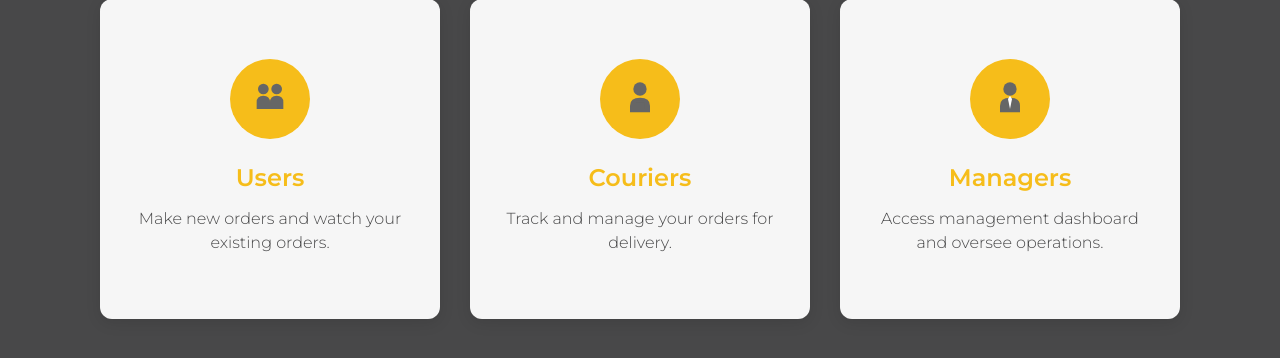
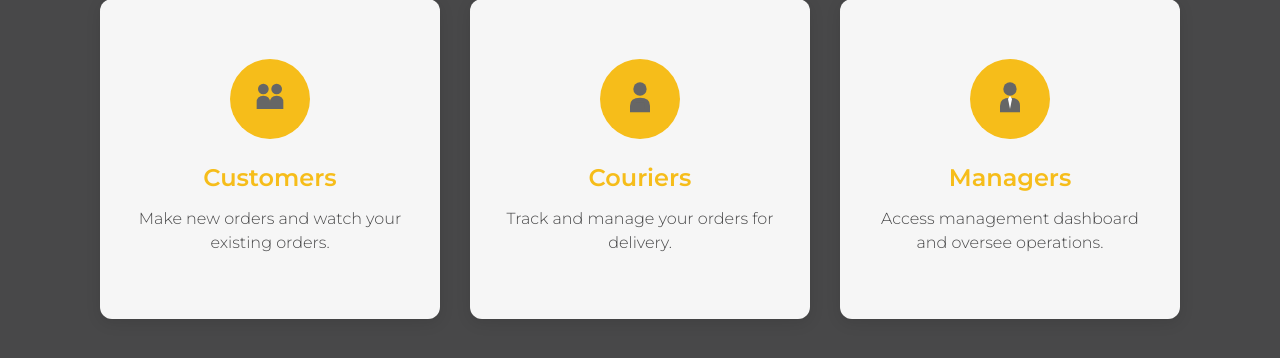
Before and after one commit to AloniChen/Opcode-Project-2025, a Flask app: page / in a window 1280 px wide. Shown: the part 239-597 px from the top of the page. Run offline with Flask 3, Linux system fonts and the light colour scheme.

Commit message:
customers instead of users + delete sign up button for couriers

```diff
--- a/app.py
+++ b/app.py
@@ -24,7 +24,7 @@ def authenticate_user(user_type: str, user_id: str, password: str) -> Optional[D
             manager = ds.get_manager_by_id(user_id)
             if manager and getattr(manager, 'password', None) == password:
                 return manager.to_dict()
-        elif user_type == 'users':
+        elif user_type == 'customers':
             customer = ds.get_customer_by_id(user_id)
             if customer and getattr(customer, 'password', None) == password:
                 return customer.to_dict()
@@ -43,7 +43,7 @@ def index() -> str:
 
 @app.route("/login/<user_type>")
 def login_page(user_type: str) -> Union[str, Response]:
-    if user_type not in ['users', 'couriers', 'managers']:
+    if user_type not in ['customers', 'couriers', 'managers']:
         flash('Invalid user type')
         return redirect(url_for('index'))
 
@@ -51,7 +51,7 @@ def login_page(user_type: str) -> Union[str, Response]:
 
 @app.route("/authenticate", methods=['POST'])
 def authenticate() -> Union[str, Response]:
-    user_type = request.form.get('user_type') or 'users'
+    user_type = request.form.get('user_type') or 'customers'
     user_id = request.form.get('username') or ''
     password = request.form.get('password') or ''
     if not all([user_type, user_id, password]):
--- a/templates/index.html
+++ b/templates/index.html
@@ -20,7 +20,7 @@
     </section>
 
     <div class="features-section">
-        <div class="feature-card" onclick="goToLogin('users')">
+        <div class="feature-card" onclick="goToLogin('customers')">
             <div class="feature-icon">
                 <svg viewBox="0 0 60 60" xmlns="http://www.w3.org/2000/svg">
                     <circle cx="20" cy="15" r="8" fill="#666"/>
@@ -29,7 +29,7 @@
                     <path d="M30 35 Q30 25 40 25 Q50 25 50 35 L50 45 L30 45 Z" fill="#666"/>
                 </svg>
             </div>
-            <h3>Users</h3>
+            <h3>Customers</h3>
             <p>Make new orders and watch your existing orders.</p>
         </div>
 
--- a/templates/login.html
+++ b/templates/login.html
@@ -47,7 +47,7 @@
 
         </form>
 
-        {% if user_type in ['users', 'couriers'] %}
+        {% if user_type in ['customers'] %}
         <div class="signup-section" style="margin-top: 15px;">
     <a href="{{ url_for('signup', user_type=user_type) }}" class="signup-button">Create New Account</a>
 </div>
```
